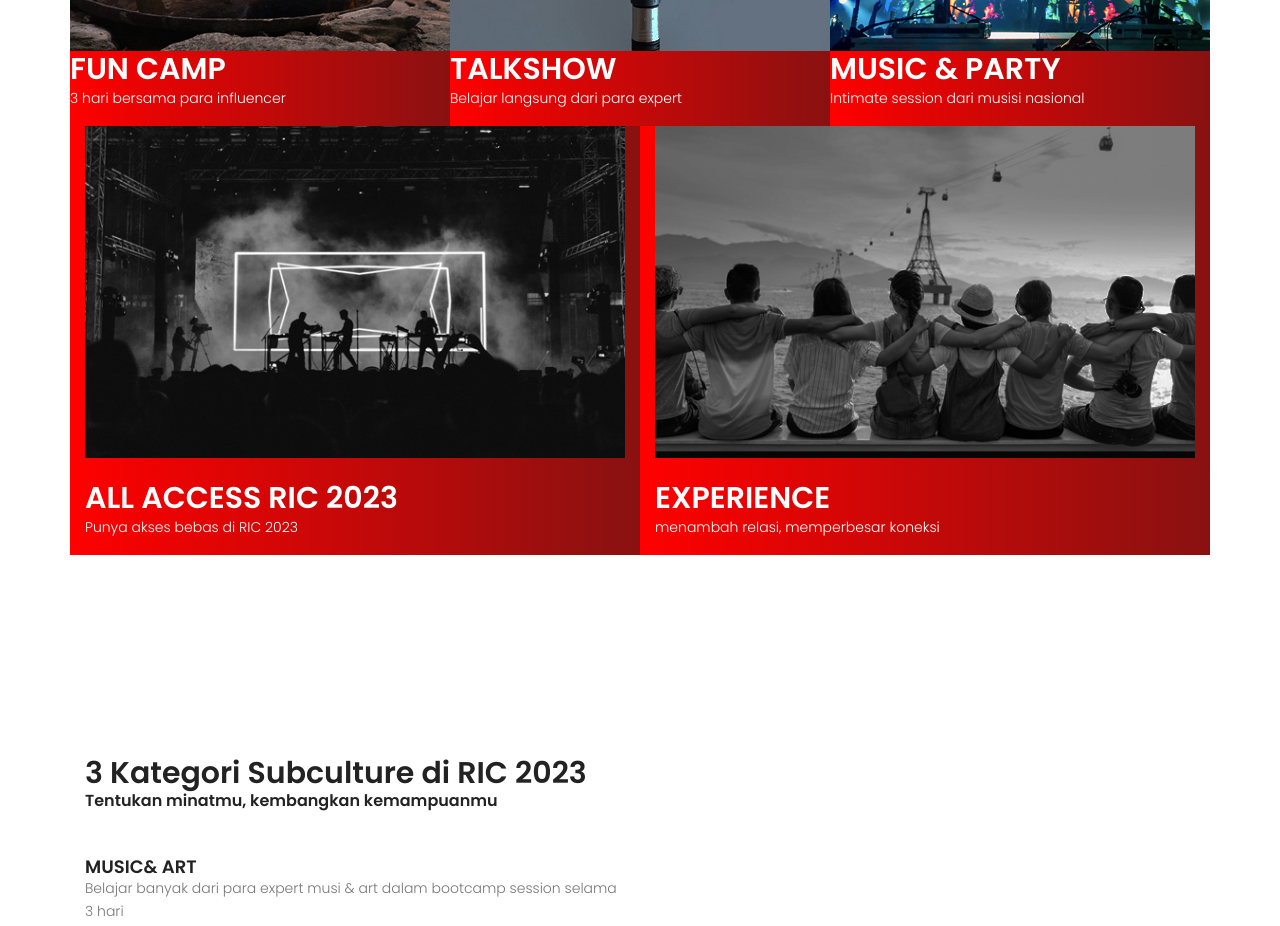
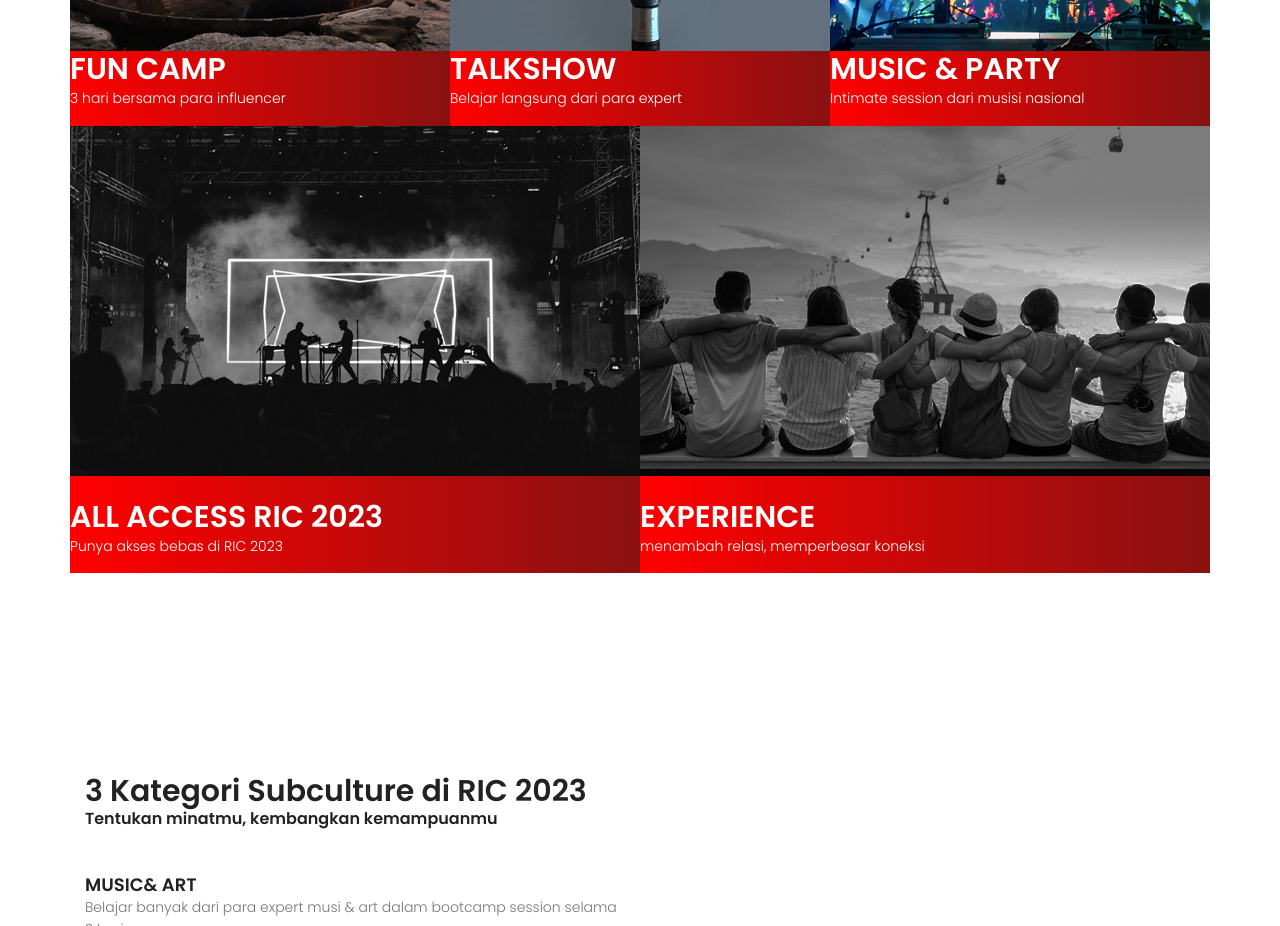
Before and after one commit to elfestivale/elfestivale.github.io, a plain HTML site: page index.html in a window 1280 px wide. Shown: the part 1560-2486 px from the top of the page. Drawn offline with nearby package versions, Linux system fonts and the light colour scheme.

Commit message:
no padding

```diff
--- a/index.html
+++ b/index.html
@@ -4,7 +4,7 @@
     <!-- Mobile Specific Meta -->
     <meta name="viewport" content="width=device-width, initial-scale=1, shrink-to-fit=no" />
     <!-- Favicon-->
-    <link rel="shortcut icon" href="img/fav.png" />
+    <link rel="shortcut icon" href="img/elfesticon.png" />
     <!-- Author Meta -->
     <meta name="author" content="Colorlib" />
     <!-- Meta Description -->
@@ -124,7 +124,7 @@
               <p class="text-white">Intimate session dari musisi nasional</p>
             </div>
           </div>
-          <div class="col-lg-6 col-sm-12  single-img">
+          <div class="col-lg-6 col-sm-12 no-padding  single-img">
             <img src="img/konsermusic.jpg" class="image img-fluid" />
             <div class="middle2">
               <br>
@@ -132,7 +132,7 @@
               <p class="text-white">Punya akses bebas di RIC 2023</p>
             </div>
           </div>
-          <div class="col-lg-6 col-sm-12  single-img">
+          <div class="col-lg-6 col-sm-12  no-padding single-img">
             <img src="img/relasi.jpg" class="image img-fluid" />
             <div class="middle2">
               <br>
```
